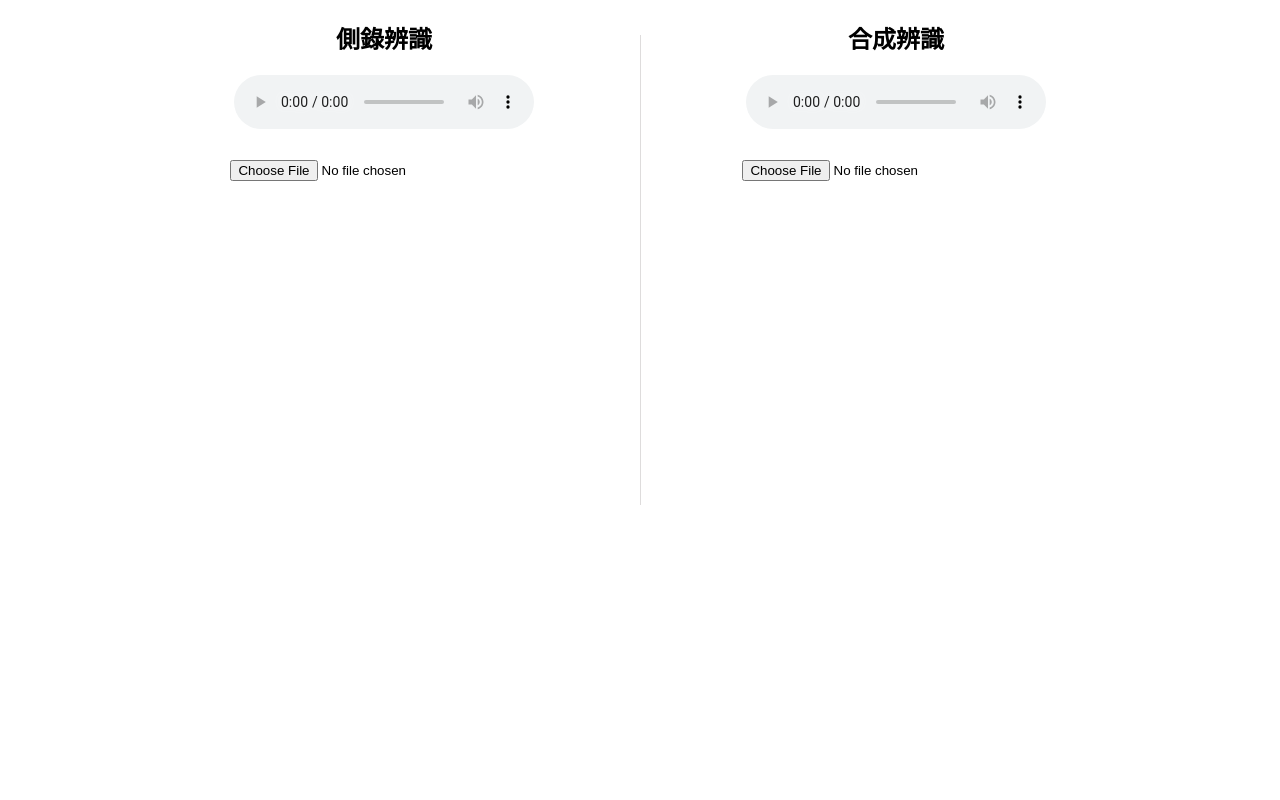
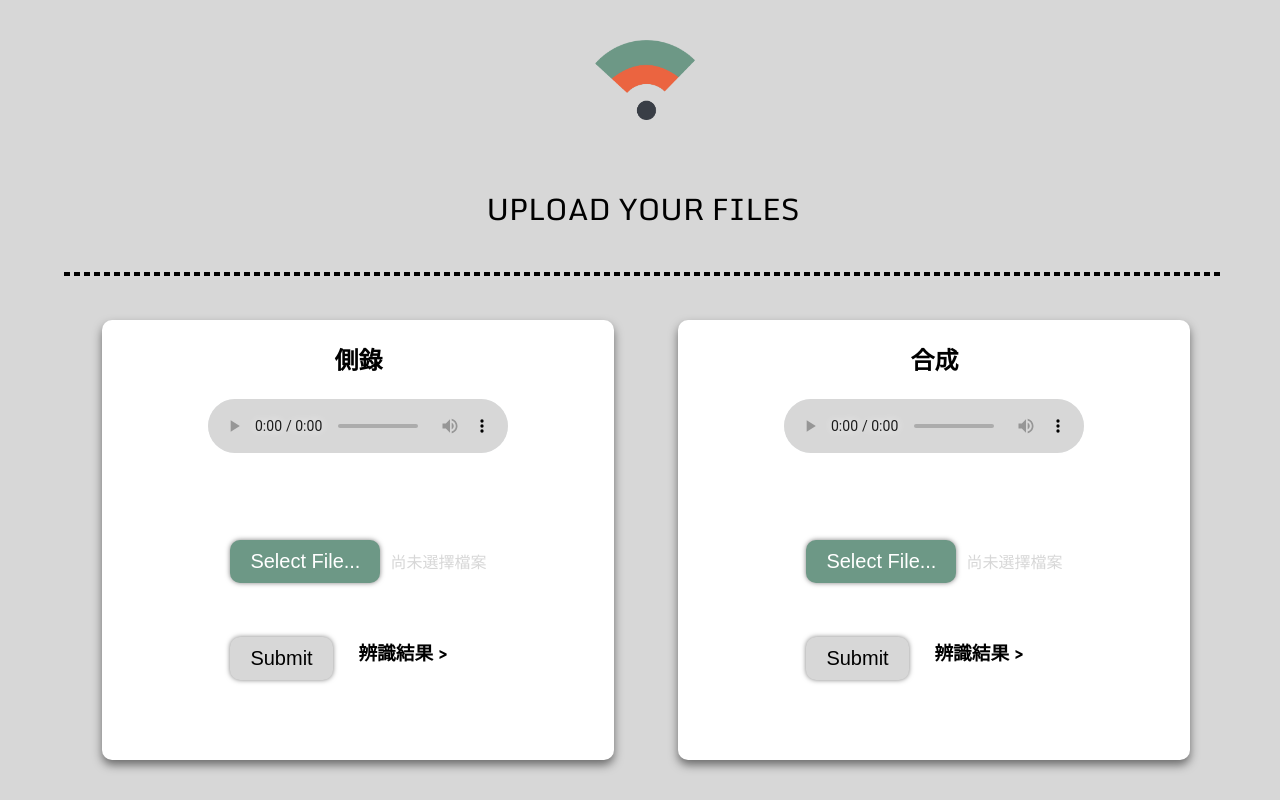
Before and after one commit to zzip881022/speech_detect, a Flask app: page /file_test in a window 1280 px wide. Run offline with Flask 2, Linux system fonts and the light colour scheme; some libraries are stand-ins or nearby versions.

Commit message:
file_test 的兩個 model 接口完成

```diff
--- a/main.py
+++ b/main.py
@@ -11,6 +11,7 @@ import pymysql  # 資料庫需要
 from flask_sqlalchemy import SQLAlchemy  # 資料庫需要
 from datetime import timedelta
 import random
+from synthesis import * # 合成辨識function
 
 mimetypes.add_type('text/css', '.css')
 mimetypes.add_type('application/javascript', '.js')
@@ -322,3 +323,25 @@ def login(speaker_id):
 @app.route('/getID', methods=['POST'])
 def getID():
     return str(session.get('speaker_id'))
+
+
+#-----------file_test page-------------------------------------------
+# 合成音 model
+@app.route('/synthesis_test', methods=['POST'])
+def synthesis_test():
+    test_file = request.form['test_file']
+    synthesis_test = test(test_file)
+    print('resultttttt', synthesis_test)
+    return synthesis_test
+
+# 側錄音 model
+@app.route('/spoof_test', methods=['POST'])
+def spoof_test():
+    if request.method == 'POST':
+        verify_model = request.form['verify_model']
+        set_using_model(verify_model)
+        audio_file = request.form['audio_file']
+        audio_to_numpy_mfcc(audio_file)
+        prediction = get_prediction()
+        return prediction
+#---------------------------------------------------------------------
--- a/static/file_test.css
+++ b/static/file_test.css
@@ -1,33 +1,48 @@
+@font-face {
+    font-family: 'Monda-Regular';
+    src: url(Monda-Regular.ttf) format('truetype');
+}
+
 html,
 body {
     height: 100%;
     padding: 0;
     margin: 0;
+    background-color: #d7d7d7;
+    overflow: hidden;
+    font-family: 'Monda-Regular';
 }
 
 .recording_recog {
     width: 40%;
-    height: 100%;
+    height: 55%;
     position: absolute;
-    left: 10%;
+    top: 40%;
+    left: 8%;
     text-align: center;
+    background-color: white;
+    border-radius: 10px;
+    box-shadow: 0 5px 10px rgb(0 0 0 / 50%);
 }
 
 .synthesis_recog {
     width: 40%;
-    height: 100%;
+    height: 55%;
     position: absolute;
-    left: 50%;
+    top: 40%;
+    left: 53%;
     text-align: center;
+    background-color: white;
+    border-radius: 10px;
+    box-shadow: 0 5px 10px rgb(0 0 0 / 50%);
 }
 
-.vertical-line {
+hr {
+    border: 2px dashed black;
+    width: 90%;
     position: absolute;
-    left: 50%;
-    top: 35px;
-    background: #dedcdc;
-    width: 1px;
-    height: 470px;
+    top: 33%;
+    left: 5%;
 }
 
 #input_recording {
@@ -41,3 +56,142 @@ body {
     left: 20%;
     top: 20%;
 }
+
+.logo {
+    position: absolute;
+    top: 40px;
+    left: 5px;
+    display: flex;
+    align-items: center;
+    justify-content: center;
+    width: 100%;
+}
+
+.logo_text {
+    text-align: center;
+    font-size: 30px;
+    font-weight: 550;
+    position: absolute;
+    top: 23%;
+    left: 38%;
+}
+
+audio {
+    width: 300px;
+}
+
+audio::-webkit-media-controls-play-button,
+audio::-webkit-media-controls-panel {
+    background-color: #d7d7d7;
+    color: #000;
+}
+
+label {
+    position: relative;
+}
+
+.fileinp {
+    position: absolute;
+    left: 0;
+    top: 0;
+    opacity: 0;
+}
+
+#btn {
+    margin-right: 5px;
+    font-size: 20px;
+    padding: 10px 20px;
+    background-color: #6d9886;
+    color: white;
+    border: #6d9886;
+    border-radius: 10px;
+    box-shadow: 0 0px 5px rgb(0 0 0 / 50%);
+    cursor: pointer;
+}
+
+.text {
+    color: #d7d7d7;
+    margin-left: 5px;
+}
+
+#choose_file {
+    position: absolute;
+    top: 50%;
+    left: 25%;
+}
+
+.submit {
+    font-size: 20px;
+    padding: 10px 20px;
+    background-color: #d7d7d7;
+    color: black;
+    border: #d7d7d7;
+    border-radius: 10px;
+    box-shadow: 0 0px 5px rgb(0 0 0 / 50%);
+    position: absolute;
+    top: 72%;
+    left: 25%;
+    cursor: pointer;
+}
+
+.result_text {
+    position: absolute;
+    top: 68%;
+    left: 50%;
+}
+
+.result {
+    position: absolute;
+    top: 68%;
+    left: 70%;
+}
+
+#result_synthesis_real {
+    visibility: hidden;
+}
+
+#result_synthesis_fake {
+    visibility: hidden;
+}
+
+#result_synthesis_unknow {
+    visibility: hidden;
+}
+
+#result_recording_real {
+    visibility: hidden;
+}
+
+#result_recording_fake {
+    visibility: hidden;
+}
+
+#result_recording_unknow {
+    visibility: hidden;
+}
+
+.real {
+    color: #6d9886;
+}
+
+.fake {
+    color: #ed795a;
+}
+
+.unknow {
+    color: #d7d7d7;
+}
+
+.wait {
+    position: absolute;
+    top: 77%;
+    left: 69%;
+}
+
+#wait_icon_synthesis {
+    visibility: hidden;
+}
+
+#wait_icon_recording {
+    visibility: hidden;
+}
--- a/templates/file_test.html
+++ b/templates/file_test.html
@@ -4,19 +4,50 @@
 <head>
     <meta charset=“utf8”>
     <link rel="stylesheet" href="static/file_test.css?fefe" type="text/css">
+    <!-- icon -->
+    <link rel="stylesheet" href="https://cdnjs.cloudflare.com/ajax/libs/font-awesome/4.7.0/css/font-awesome.min.css">
 </head>
 
 <body>
+    <div class="logo">
+        <div class="logo_img" style="display: inline-block;">
+            <img src="static/logo.png" width="100" height="80">
+        </div>
+    </div>
+    <div class="logo_text" style="display: inline-block;">
+        <span>UPLOAD YOUR FILES</span>
+    </div>
+    <hr>
     <div class="recording_recog">
-        <h2>側錄辨識</h2>
-        <input type="file" id="input_recording">
-        <audio src="static/output.flac" autoplay controls></audio>
+        <h2>側錄</h2>
+        <audio src="" autoplay controls id="recording_play"></audio>
+        <label for="fileinp" id="choose_file">
+            <input type="button" id="btn" value="Select File..."><span id="text_recording" class="text">尚未選擇檔案</span>
+            <input type="file" id="fileinp_recording" class="fileinp" accept=".flac">
+        </label>
+        <input type="button" id="submit_recording" class="submit" value="Submit">
+        <h3 class="result_text">辨識結果 > </h3>
+        <h3 class="result real" id="result_recording_real">真實</h3>
+        <h3 class="result fake" id="result_recording_fake">側錄</h3>
+        <i class="fa fa-spinner fa-spin wait" id="wait_icon_recording"></i>
     </div>
-    <div class="vertical-line"></div>
     <div class="synthesis_recog">
-        <h2>合成辨識</h2>
-        <input type="file" id="input_synthesis">
-        <audio src="static/output.flac" autoplay controls></audio>
+        <h2>合成</h2>
+        <audio src="" autoplay controls id="synthesis_play"></audio>
+        <label for="fileinp" id="choose_file">
+            <input type="button" id="btn" value="Select File..."><span id="text_synthesis" class="text">尚未選擇檔案</span>
+            <input type="file" id="fileinp_synthesis" class="fileinp" accept=".wav">
+        </label>
+        <input type="button" id="submit_synthesis" class="submit" value="Submit">
+        <h3 class="result_text">辨識結果 > </h3>
+        <h3 class="result real" id="result_synthesis_real">真實</h3>
+        <h3 class="result fake" id="result_synthesis_fake">合成</h3>
+        <h3 class="result unknow" id="result_synthesis_unknow">不知</h3>
+        <i class="fa fa-spinner fa-spin wait" id="wait_icon_synthesis"></i>
     </div>
+
+    <script src="static/file_test.js"></script>
+    <script type="text/javascript" src="https://code.jquery.com/jquery-3.6.1.min.js"></script>
+    <script src="https://ajax.googleapis.com/ajax/libs/angularjs/1.0.4/angular.min.js"></script>
 </body>
 </html>
```
